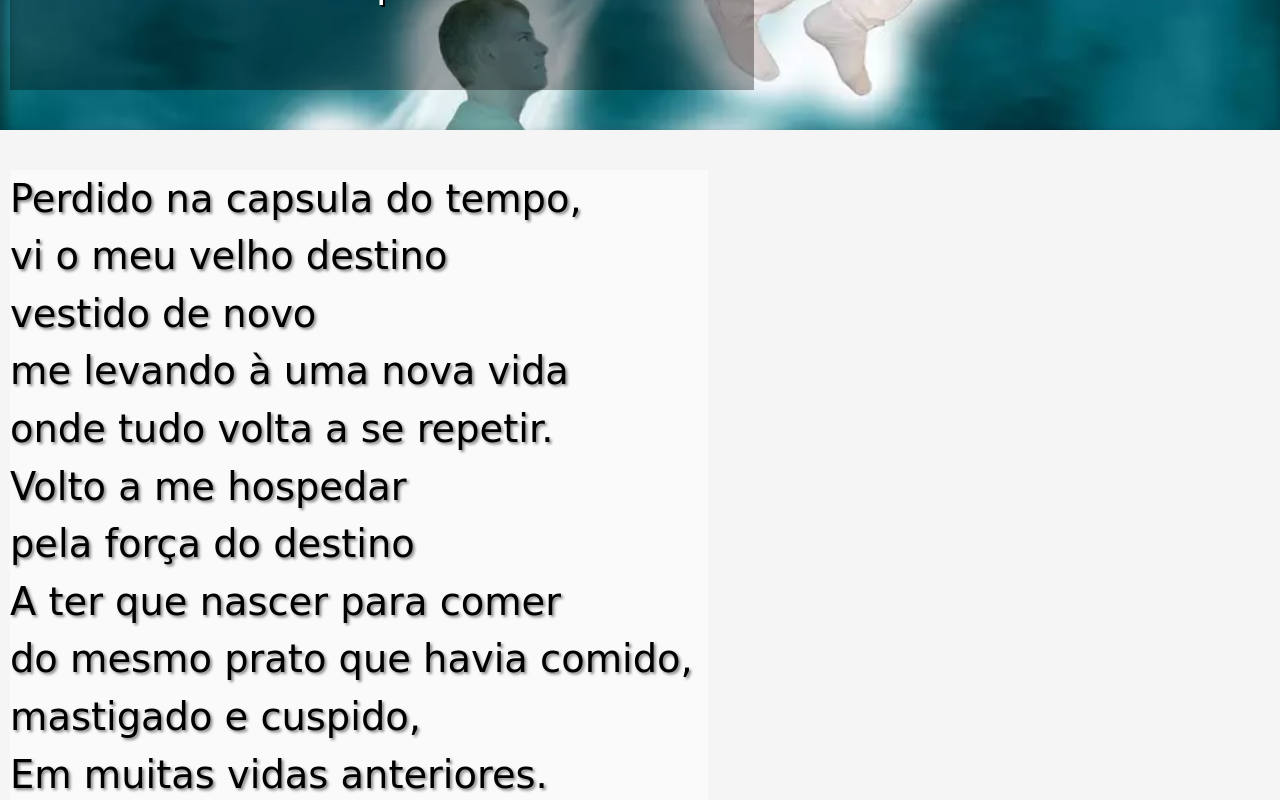
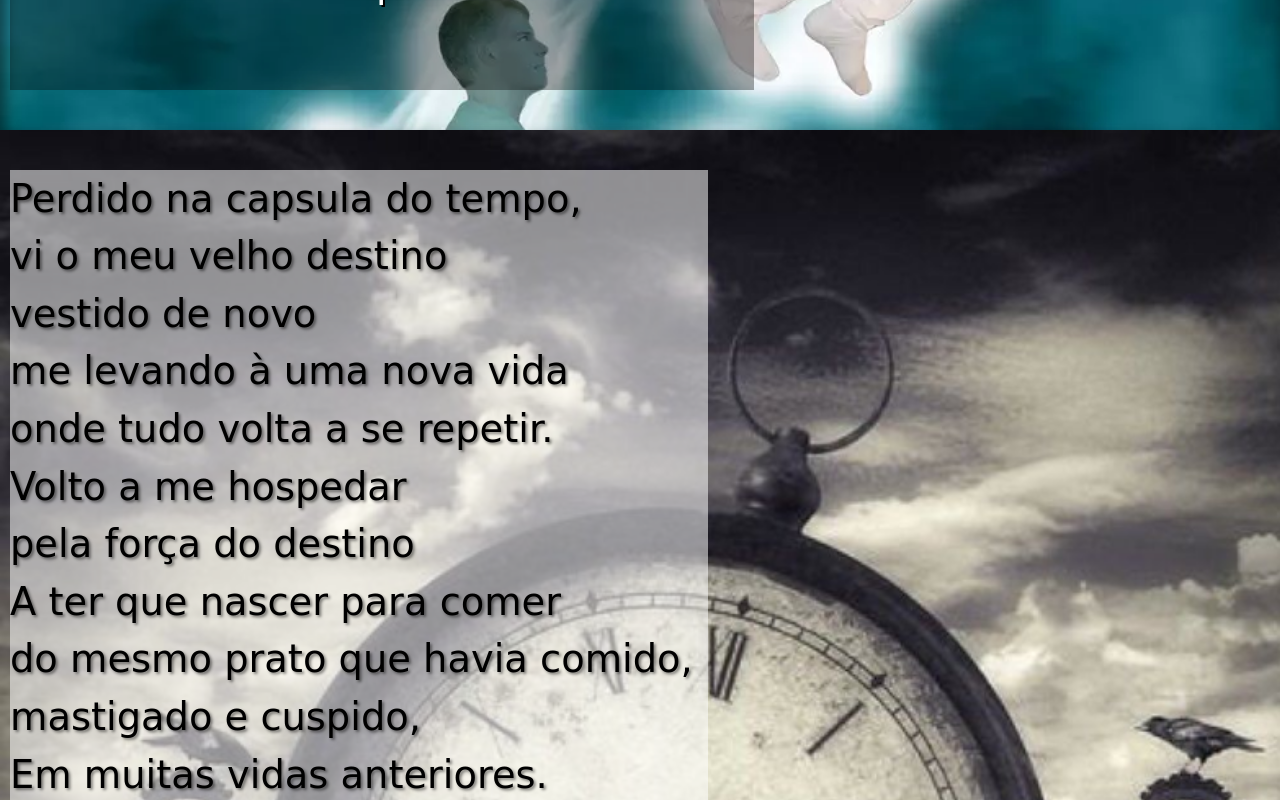
Before and after one commit to cittavinoda/reflexao-de-uma-alma, a plain HTML site: page index.html in a window 1280 px wide. Shown: the part 7940-8740 px from the top of the page. Drawn offline with Linux system fonts and the light colour scheme.

Commit message:
imagem alterada

```diff
--- a/reflexao.css
+++ b/reflexao.css
@@ -142,7 +142,7 @@ section#oito{
     background-size: cover;
 }
 section#nove{
-    background-image: url('imagens/transmigração-da-alama.png');
+    background-image: url('imagens/momentos.png');
     background-size: cover;
 }
 section#dez{
```
Also changed, not shown: imagens/momentos.png (added).
